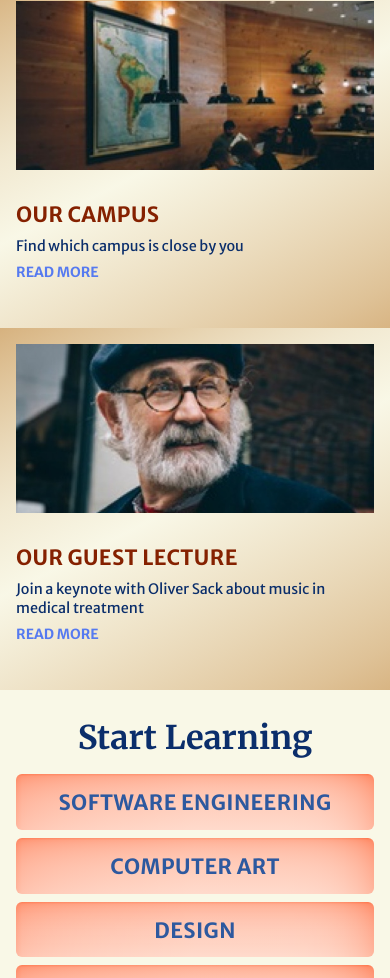
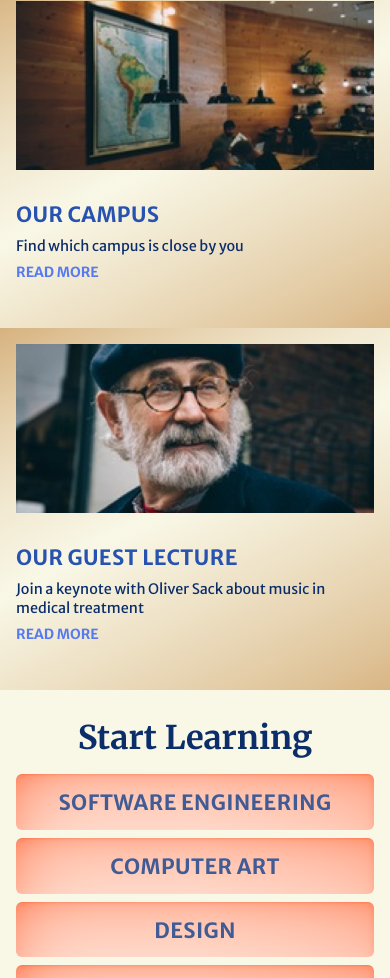
Before and after one commit to bpmaiden/colmar, a plain HTML site: page index.html in a window 390 px wide. Shown: the part 1004-1982 px from the top of the page. Drawn offline with Linux system fonts and the light colour scheme.

Commit message:
Adjust heading and rollover colors.

```diff
--- a/css/styles.css
+++ b/css/styles.css
@@ -38,7 +38,7 @@ h3, h4 {
   letter-spacing: 0.02em;
   line-height: 1.245;
   text-transform: uppercase;
-  color: hsla(15,100%,26%,1);
+  color: hsla(221, 64%, 42%, 1);
 }
 
 h4 {
@@ -231,13 +231,13 @@ header .mobile {
   letter-spacing: 0.01em;
   text-align: center;
   text-transform: uppercase;
-  color: hsla(222, 47%, 44%, 1);
+  color: hsla(221, 64%, 42%, 1);
   background-image: linear-gradient(hsla(14,100%,56%,0.6),
   20%,
   hsla(17,100%,90%,0.4),
   80%,
   hsla(14,100%,56%,0.6)),
-  linear-gradient(90deg,
+  linear-gradient(-90deg,
   hsla(14,100%,56%,1), 7%,
   hsla(17,100%,80%,0.5), 93%,
   hsla(14,100%,56%,1));
@@ -245,8 +245,9 @@ header .mobile {
 }
 
 #intro a:hover {
-  color: hsla(222, 57%, 57%, 1);
-  text-shadow: 0 0 7px hsla(0,0%,100%,0.96);
+  color: white;
+  text-shadow: 0 0 9px hsla(14,100%,60%,1),
+  0 0 9px hsla(14,100%,60%,1);
 }
 
 /* Campus Life Section */
@@ -594,8 +595,8 @@ footer {
     height: auto;
     padding-top: 1rem;
     background-image: linear-gradient(hsla(14,100%,56%,0.5), 12%,
-    hsla(17,100%,90%,0.57)),
-    linear-gradient(90deg,
+    hsla(17,100%,89%,0.57)),
+    linear-gradient(-90deg,
     hsla(14,100%,56%,0.7), 5%,
     hsla(17,100%,80%,0.5), 95%,
     hsla(14,100%,56%,0.7));
@@ -604,11 +605,13 @@ footer {
   }
 
   #curriculum h3 {
-    color: hsla(217, 56%, 40%, 1);
+    color: hsla(221, 39%, 42%, 1);
   }
 
   #curriculum h3:hover {
-    color: hsla(5,100%,55%,1);
+    color: white;
+  text-shadow: 0 0 10px hsla(14,100%,60%,1),
+  0 0 10px hsla(14,100%,60%,0.62);
   }
 
   #achievement h2 {
```
